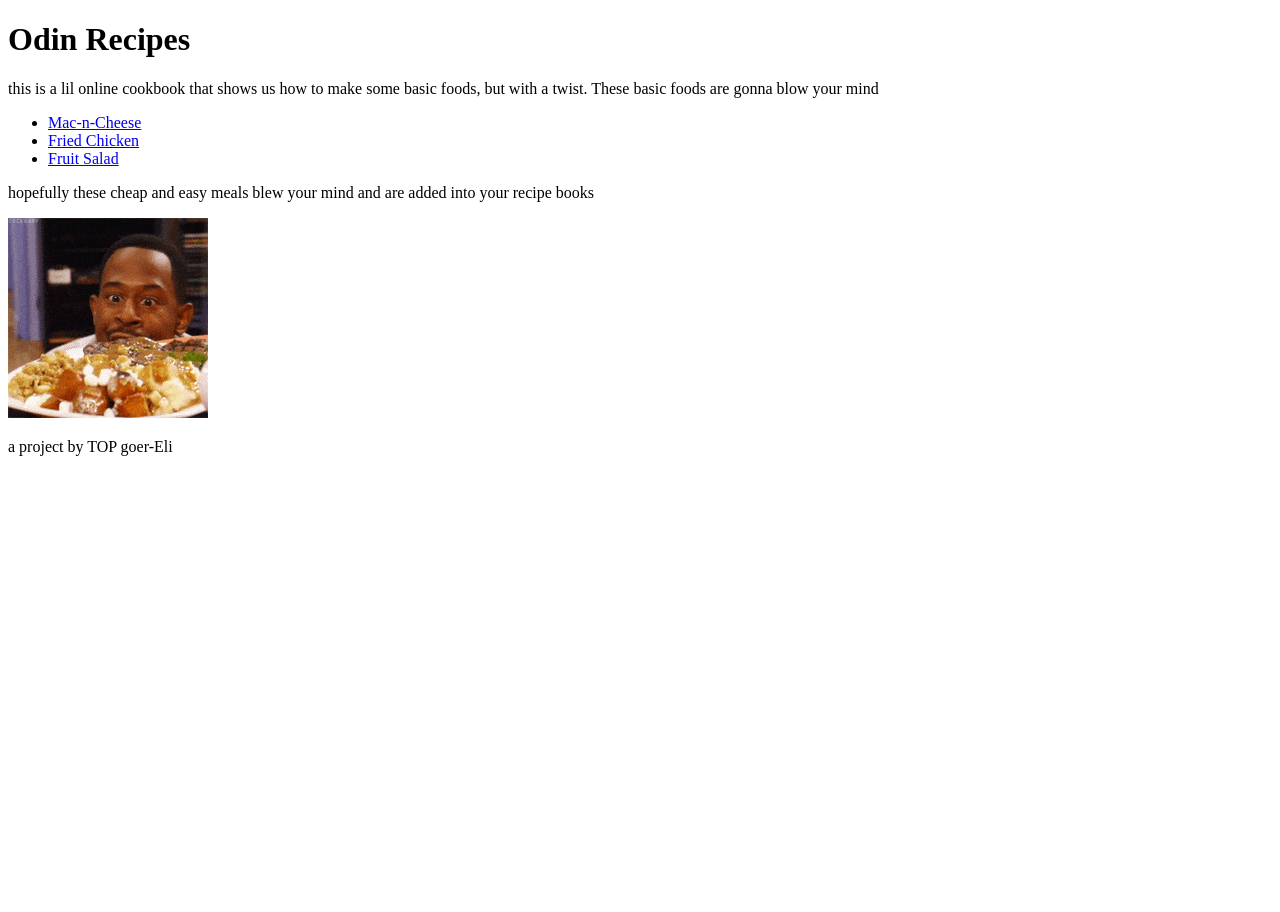
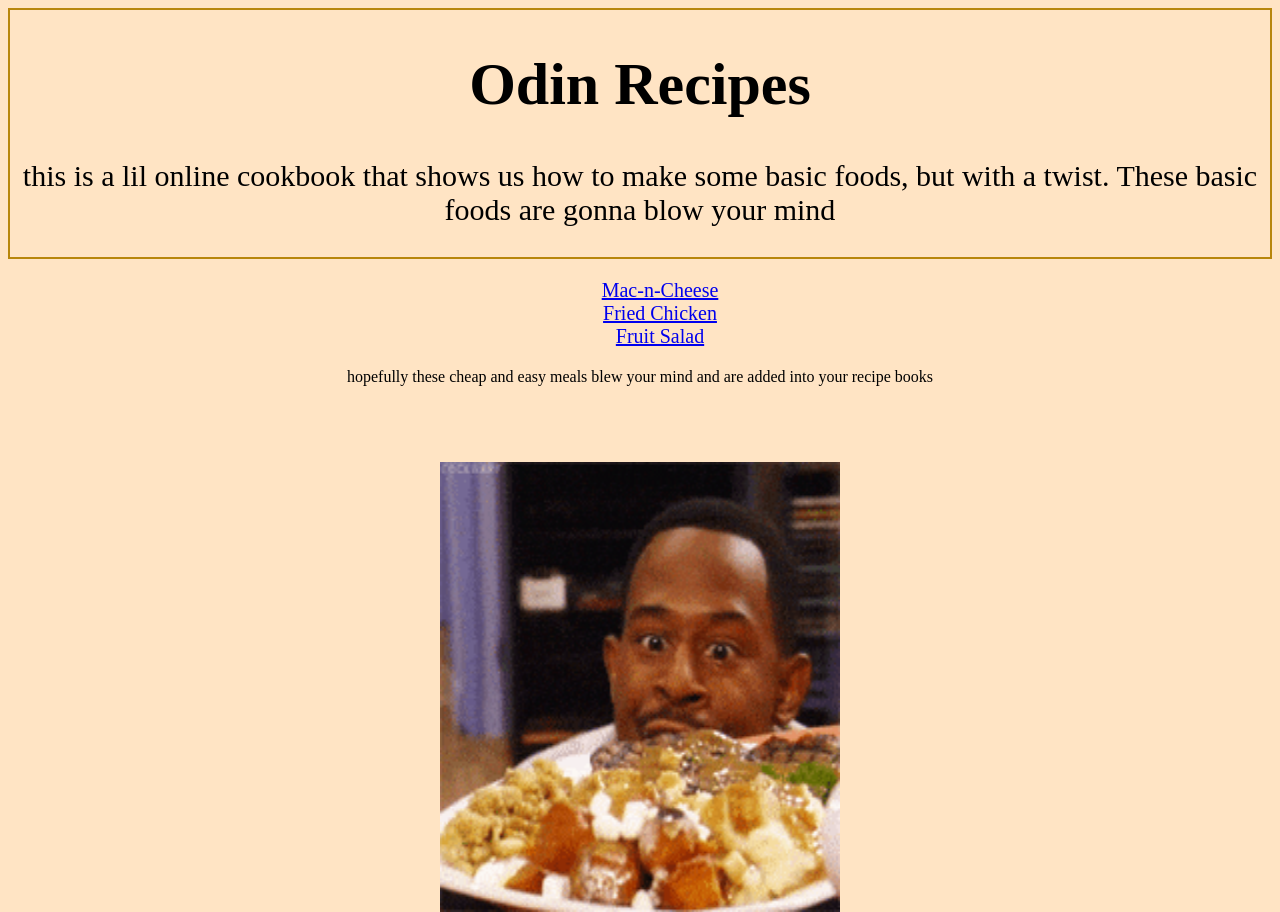
Before and after one commit to EliCodes-UX/odin-recipes, a plain HTML site: page index.html in a window 1280 px wide. Shown: the top 912 px of the page. Before the commit the page ends 800 px from the top, so only its background shows below. Drawn offline with Linux system fonts and the light colour scheme.

Commit message:
added a lil css to the index

```diff
--- /dev/null
+++ b/index.css
@@ -0,0 +1,31 @@
+html {
+  background-color: bisque;
+  text-align: center;
+}
+header {
+  text-align: center;
+  font-size: 30px;
+  border: 2px darkgoldenrod solid;
+}
+img.martin {
+  margin: auto 5px;
+  position: inherit;
+  object-position: center;
+  padding: 60px;
+  width: 400px;
+  height: 450px;
+  text-align: center;
+}
+.nav {
+  list-style: none;
+  font-size: 20px;
+}
+footer {
+  margin-top: 1%;
+  padding: 10px;
+  justify-content: right;
+  text-align: right;
+}
+p {
+  text-align-last: center;
+}
--- a/index.html
+++ b/index.html
@@ -4,6 +4,7 @@
 <head>
     <meta charset="UTF-8">
     <meta name="viewport" content="width=device-width, initial-scale=1.0">
+    <link rel="stylesheet" href="index.css">
     <title>odin-recipes</title>
 </head>
 
@@ -21,9 +22,10 @@
                 <li><a href="recipes/fruitsalad.html">Fruit Salad</a></li>
             </ul>
         </nav>
-        <div>
-            <p>hopefully these cheap and easy meals blew your mind and are added into your recipe books</p>
-            <img src="/img/martin-food.gif" alt="dat boi martin">
+        <div class="martin">
+            <p class="martin">hopefully these cheap and easy meals blew your mind and are added into your recipe books
+            </p>
+            <img src="/img/martin-food.gif" alt="dat boi martin" class="martin">
         </div>
         <footer>
             <div>
```
